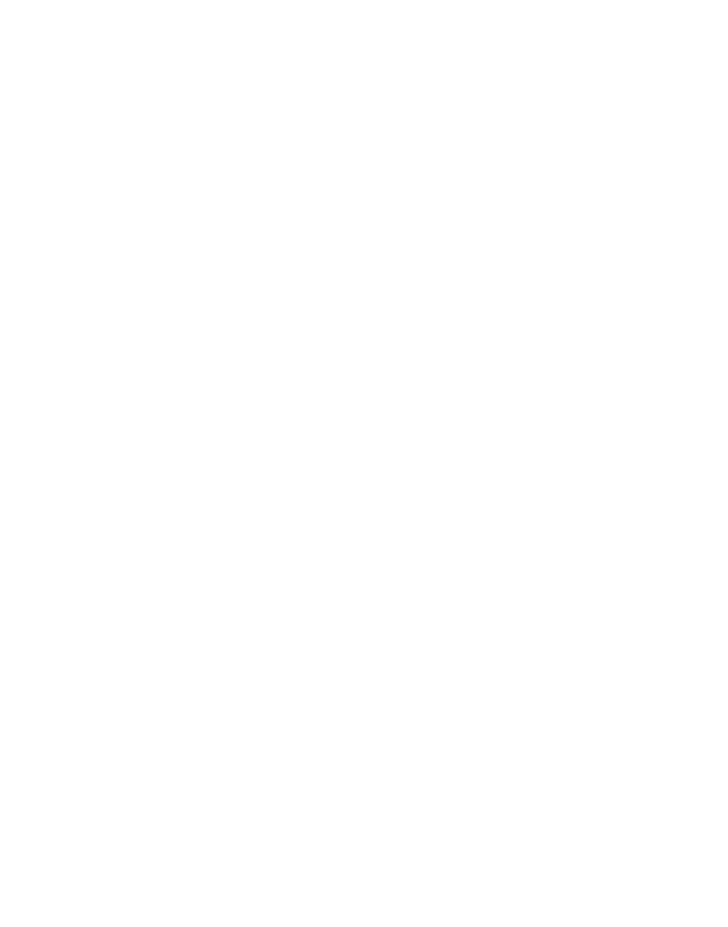
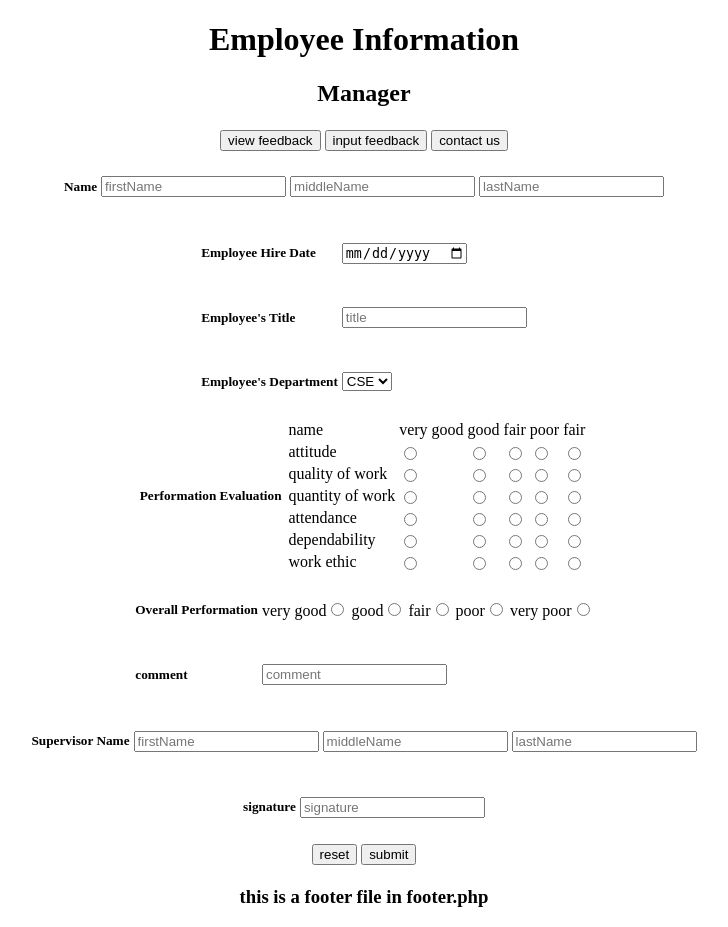
Before and after one commit to extinctCoder/webTech, a PHP site: page /input_feedback.php in a window 1280 px wide. Before the commit the part shown is empty. Shown: the whole page, without its empty margins (276-1004 px from the left). Before the commit the page ends 800 px from the top, so only its background shows below. Run offline with PHP 8.4, Linux system fonts and the light colour scheme.

Commit message:
lab_1 done

```diff
--- a/labTask_ONE/footer.php
+++ b/labTask_ONE/footer.php
@@ -6,3 +6,10 @@
  * Time: 5:42 PM
  */
 ?>
+<html>
+    <body>
+        <div align="center">
+            <h3>this is a footer file in footer.php</h3>
+        </div>
+    </body>
+</html>
--- a/labTask_ONE/header.php
+++ b/labTask_ONE/header.php
@@ -6,10 +6,37 @@
  * Time: 5:40 PM
  */
 ?>
-<HTML>
-    <body>
+<!DOCTYPE html PUBLIC "-//W3C//DTD XHTML 1.0 Transitional//EN"
+    "http://www.w3.org/TR/xhtml1/DTD/xhtml1-transitional.dtd">
+<html>
+    <head>
         <title>
             labTask_ONE
         </title>
+    </head>
+    <body>
+    <div align="center">
+        <h1>Employee Information</h1>
+        <h2>Manager</h2>
+        <table>
+            <tr>
+                <td>
+                    <form method="get" action="/webTech/labTask_ONE/view_feedback.php">
+                        <input type="submit" value="view feedback" />
+                    </form>
+                </td>
+                <td>
+                    <form method="get" action="/webTech/labTask_ONE/input_feedback.php">
+                        <input type="submit" value="input feedback" />
+                    </form>
+                </td>
+                <td>
+                    <form method="get" action="/webTech/labTask_ONE/contact_us.php">
+                        <input type="submit" value="contact us" />
+                    </form>
+                </td>
+            </tr>
+        </table>
+    </div>
     </body>
-</HTML>
+</html>
--- a/labTask_ONE/input_feedback.php
+++ b/labTask_ONE/input_feedback.php
@@ -6,3 +6,250 @@
  * Time: 5:41 PM
  */
 ?>
+<?php
+    include ('header.php');
+?>
+<html>
+    <div align="center">
+        <form>
+            <table>
+                <tr>
+                    <td>
+                        <h5>Name</h5>
+                    </td>
+                    <td>
+                        <input type = "text" name = "firstName" placeHolder = "firstName"/>
+                    </td>
+                    <td>
+                        <input type = "text" name = "middleName" placeHolder = "middleName"/>
+                    </td>
+                    <td>
+                        <input type = "text" name = "lastName" placeHolder = "lastName"/>
+                    </td>
+                </tr>
+            </table>
+            <table>
+                <tr>
+                    <td>
+                        <h5>Employee Hire Date</h5>
+                    </td>
+                    <td>
+                        <input type = "date" name = "hireDate" placeHolder = "hireDate"/>
+                    </td>
+                </tr>
+                <tr>
+                    <td>
+                        <h5>Employee's Title</h5>
+                    </td>
+                    <td>
+                        <input type = "text" name = "title" placeHolder = "title"/>
+                    </td>
+                </tr>
+                <tr>
+                    <td>
+                        <h5>Employee's Department</h5>
+                    </td>
+                    <td>
+                        <select name="course">
+                            <option value="option1">CSE</option>
+                            <option value="option2">EEE</option>
+                            <option value="option3">BBA</option>
+                        </select>
+                    </td>
+                </tr>
+            </table>
+            <table>
+                <tr>
+                    <td>
+                        <h5>Performation Evaluation</h5>
+                    </td>
+                    <td>
+                        <table>
+                            <tr>
+                                <td>name</td>
+                                <td>very good</td>
+                                <td>good</td>
+                                <td>fair</td>
+                                <td>poor</td>
+                                <td>fair</td>
+                            </tr>
+                            <tr>
+                                <td>attitude</td>
+                                <td>
+                                    <input type="radio" name="option6" value="option1"/>
+                                </td>
+                                <td>
+                                    <input type="radio" name="option6" value="option2" />
+                                </td>
+                                <td>
+                                    <input type="radio" name="option6" value="option1"/>
+                                </td>
+                                <td>
+                                    <input type="radio" name="option6" value="option1"/>
+                                </td>
+                                <td>
+                                    <input type="radio" name="option6" value="option1"/>
+                                </td>
+                            </tr>
+                            <tr>
+                                <td>quality of work</td>
+                                <td>
+                                    <input type="radio" name="option1" value="option1"/>
+                                </td>
+                                <td>
+                                    <input type="radio" name="option1" value="option2" />
+                                </td>
+                                <td>
+                                    <input type="radio" name="option1" value="option1"/>
+                                </td>
+                                <td>
+                                    <input type="radio" name="option1" value="option1"/>
+                                </td>
+                                <td>
+                                    <input type="radio" name="option1" value="option1"/>
+                                </td>
+                            </tr>
+                            <tr>
+                                <td>quantity of work</td>
+                                <td>
+                                    <input type="radio" name="option2" value="option1"/>
+                                </td>
+                                <td>
+                                    <input type="radio" name="option2" value="option2" />
+                                </td>
+                                <td>
+                                    <input type="radio" name="option2" value="option1"/>
+                                </td>
+                                <td>
+                                    <input type="radio" name="option2" value="option1"/>
+                                </td>
+                                <td>
+                                    <input type="radio" name="option2" value="option1"/>
+                                </td>
+                            </tr>
+                            <tr>
+                                <td>attendance</td>
+                                <td>
+                                    <input type="radio" name="option3" value="option1"/>
+                                </td>
+                                <td>
+                                    <input type="radio" name="option3" value="option2" />
+                                </td>
+                                <td>
+                                    <input type="radio" name="option3" value="option1"/>
+                                </td>
+                                <td>
+                                    <input type="radio" name="option3" value="option1"/>
+                                </td>
+                                <td>
+                                    <input type="radio" name="option3" value="option1"/>
+                                </td>
+                            </tr>
+                            <tr>
+                                <td>dependability</td>
+                                <td>
+                                    <input type="radio" name="option4" value="option1"/>
+                                </td>
+                                <td>
+                                    <input type="radio" name="option4" value="option2" />
+                                </td>
+                                <td>
+                                    <input type="radio" name="option4" value="option1"/>
+                                </td>
+                                <td>
+                                    <input type="radio" name="option4" value="option1"/>
+                                </td>
+                                <td>
+                                    <input type="radio" name="option4" value="option1"/>
+                                </td>
+                            </tr>
+                            <tr>
+                                <td>work ethic</td>
+                                <td>
+                                    <input type="radio" name="option5" value="option1"/>
+                                </td>
+                                <td>
+                                    <input type="radio" name="option5" value="option2" />
+                                </td>
+                                <td>
+                                    <input type="radio" name="option5" value="option1"/>
+                                </td>
+                                <td>
+                                    <input type="radio" name="option5" value="option1"/>
+                                </td>
+                                <td>
+                                    <input type="radio" name="option5" value="option1"/>
+                                </td>
+                            </tr>
+                        </table>
+                    </td>
+                </tr>
+            </table>
+            <table>
+                <tr>
+                    <td>
+                        <h5>Overall Performation</h5>
+                    </td>
+                    <td>
+                        very good<input type="radio" name="option7" value="option1"/>
+                        good<input type="radio" name="option7" value="option2" />
+                        fair<input type="radio" name="option7" value="option1"/>
+                        poor<input type="radio" name="option7" value="option2" />
+                        very poor<input type="radio" name="option7" value="option1"/>
+                    </td>
+                </tr>
+                <tr>
+                    <td>
+                        <h5>
+                            comment
+                        </h5>
+                    </td>
+                    <td>
+                        <input type="text" name="comment" placeholder="comment"/>
+                    </td>
+                </tr>
+            </table>
+            <table>
+                <tr>
+                    <td>
+                        <h5>Supervisor Name</h5>
+                    </td>
+                    <td>
+                        <input type = "text" name = "firstName" placeHolder = "firstName"/>
+                    </td>
+                    <td>
+                        <input type = "text" name = "middleName" placeHolder = "middleName"/>
+                    </td>
+                    <td>
+                        <input type = "text" name = "lastName" placeHolder = "lastName"/>
+                    </td>
+                </tr>
+            </table>
+            <table>
+                <tr>
+                    <td>
+                        <h5>
+                            signature
+                        </h5>
+                    </td>
+                    <td>
+                        <input type="text" name="signature" placeholder="signature"/>
+                    </td>
+                </tr>
+            </table>
+            <table>
+                <tr>
+                    <td>
+                        <input type="reset" value="reset" />
+                    </td>
+                    <td>
+                        <input type="submit" value="submit" />
+                    </td>
+                </tr>
+            </table>
+        </form>
+    </div>
+</html>
+<?php
+    include('footer.php');
+?>
```
Also changed, not shown: labTask_ONE/contact_us.php (+22 -1 lines), labTask_ONE/view_feedback.php (+30 -0 lines).
